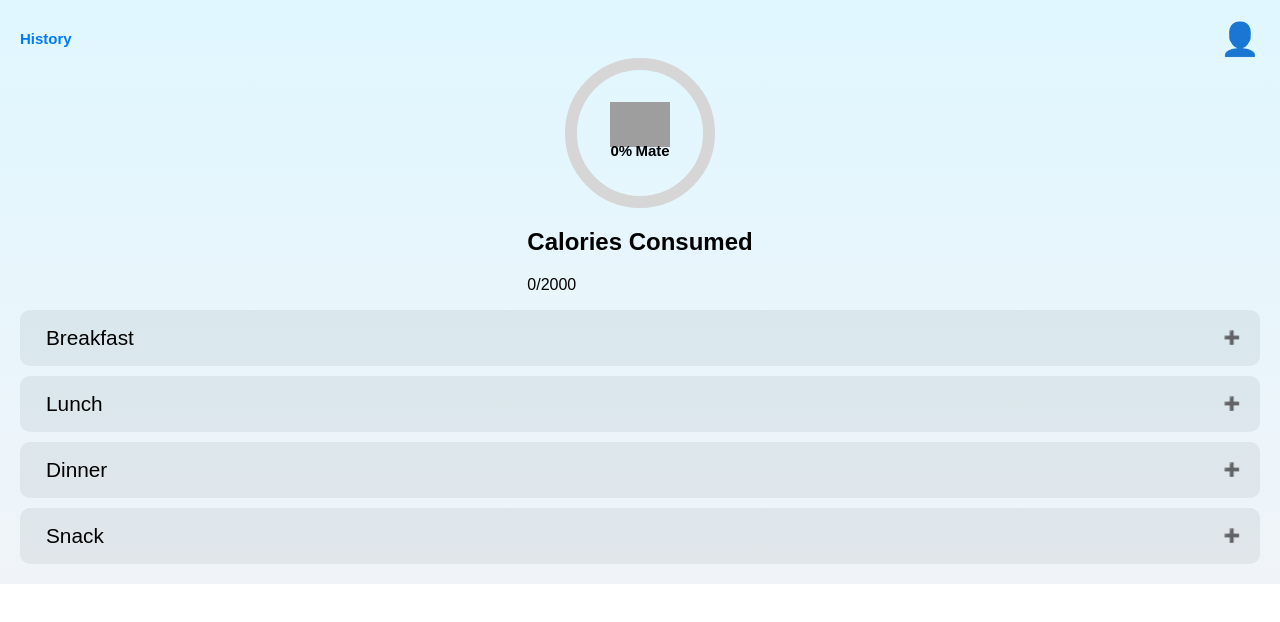
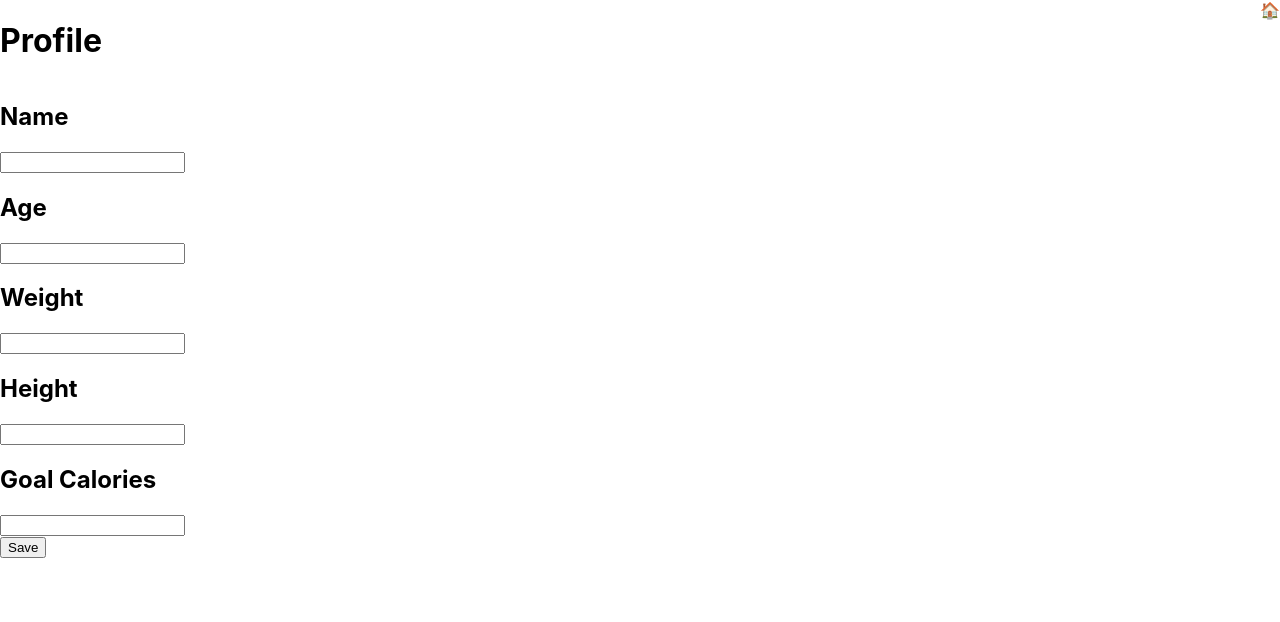
Before and after one commit to bavllymagid/Diet-Tracker, a React (Create React App) app: page /profile in a window 1280 px wide. Shown: the top 622 px of the page. Built offline with nearby package versions, Linux system fonts and the light colour scheme; grey boxes are pictures that could not be loaded.

Commit message:
[ADDED] profile page

```diff
--- a/src/App.js
+++ b/src/App.js
@@ -2,11 +2,18 @@
 import React from 'react';
 import DietTracker from './components/DietTracker';
 import { ToastContainer } from 'react-toastify';
+import { BrowserRouter as Router, Routes, Route } from 'react-router-dom';
+import ProfilePage from './components/ProfilePage';
 
 const App = () => {
   return (
     <div>
-      <DietTracker />
+      <Router>
+        <Routes>
+          <Route path="/" element={<DietTracker />} />
+          <Route path="/profile" element={<ProfilePage />} />
+        </Routes>
+      </Router>
       <ToastContainer />
     </div>
   );
--- a/src/components/DietTracker.js
+++ b/src/components/DietTracker.js
@@ -1,22 +1,38 @@
 // DietTracker.jsx
-import React, { useState, useEffect, useCallback } from 'react';
+import React, { useEffect, useReducer, useCallback } from 'react';
 import './DietTracker.css';
 import MealTimeItem from './items/MealTimeItem.js';
 import ProgressBar from './items/ProgressContainer.js';
 import { sumAllCalories } from './utils/DataStorage';
+import { useNavigate} from "react-router-dom";
+import { Button } from '@material-ui/core';
+import ProfilePage from './ProfilePage';
+
+
+const initialState = {
+  goal: localStorage.getItem('goal') || 2000,
+  consumed: 0,
+  percentage: 0
+};
+
+function reducer(state, action) {
+  switch (action.type) {
+    case 'update':
+      const consumedCalories = sumAllCalories(new Date().toISOString().split('T')[0]);
+      const consumedPercentage = (consumedCalories / state.goal) * 100;
+      return { ...state, consumed: consumedCalories, percentage: consumedPercentage };
+    default:
+      throw new Error();
+  }
+}
 
 const DietTracker = () => {
-  const goal = localStorage.getItem('goal') || 2000;
-
-  const [consumed, setConsumed] = useState(0);
-  const [percentage, setPercentage] = useState(0);
-
+  const navigate = useNavigate();
+  const handleClick = () => navigate('/profile');
+  const [state, dispatch] = useReducer(reducer, initialState);
   const updateConsumedCalories = useCallback(() => {
-    const consumedCalories = sumAllCalories(new Date().toISOString().split('T')[0]);
-    const consumedPercentage = (consumedCalories / goal) * 100;
-    setConsumed(consumedCalories);
-    setPercentage(consumedPercentage);
-  }, [goal]);
+    dispatch({ type: 'update' });
+  }, []);
 
   useEffect(() => {
     updateConsumedCalories();
@@ -26,15 +42,12 @@ const DietTracker = () => {
     <div className="diet-tracker">
       <header>
         <h1 className="history-text">History</h1>
-        <div className="profile-icon" onClick={() => {
-          // redirect to profile page
-          window.location.href = './ProfilePage.js';
-        }}>👤</div>
+        <Button className="profile-icon" onClick={handleClick}>👤</Button>
       </header>
-      <ProgressBar percentage={percentage} />
+      <ProgressBar percentage={state.percentage} />
       <div className="calories">
         <h2>Calories Consumed</h2>
-        <p>{consumed}/{goal}</p>
+        <p>{state.consumed}/{state.goal}</p>
       </div>
       <div className="meal-tracker">
         <MealTimeItem timeName='Breakfast' onMealChange={updateConsumedCalories} />
--- a/src/components/ProfilePage.js
+++ b/src/components/ProfilePage.js
@@ -0,0 +1,47 @@
+// this page contains your profile info and could be updated this page includes : your name, age, weight, height, and goal calories
+
+import React, { useState } from 'react';
+import './ProfilePage.css';
+
+const ProfilePage = () => {
+
+    const [name, setName] = useState(localStorage.getItem('name') || '');
+    const [age, setAge] = useState(localStorage.getItem('age') || '');
+    const [weight, setWeight] = useState(localStorage.getItem('weight') || '');
+    const [height, setHeight] = useState(localStorage.getItem('height') || '');
+    const [goal, setGoal] = useState(localStorage.getItem('goal') || '');
+
+    return (
+        <div className="profile-page">
+            <header>
+                <h1 className="profile-text">Profile</h1>
+                <div className="home-icon" onClick={() => {
+                    // redirect to home page
+                    window.location.href = './DietTracker.js';
+                }}>🏠</div>
+            </header>
+            <div className="profile-info">
+                <h2>Name</h2>
+                <input type="text" value={name} onChange={(e) => setName(e.target.value)} />
+                <h2>Age</h2>
+                <input type="text" value={age} onChange={(e) => setAge(e.target.value)} />
+                <h2>Weight</h2>
+                <input type="text" value={weight} onChange={(e) => setWeight(e.target.value)} />
+                <h2>Height</h2>
+                <input type="text" value={height} onChange={(e) => setHeight(e.target.value)} />
+                <h2>Goal Calories</h2>
+                <input type="text" value={goal} onChange={(e) => setGoal(e.target.value)} />
+            </div>
+            <button onClick={() => {
+                localStorage.setItem('name', name);
+                localStorage.setItem('age', age);
+                localStorage.setItem('weight', weight);
+                localStorage.setItem('height', height);
+                localStorage.setItem('goal', goal);
+                window.location.href = './DietTracker.js';
+            }}>Save</button>
+        </div>
+    );
+}
+
+export default ProfilePage;
--- a/src/components/items/ProgressBar.css
+++ b/src/components/items/ProgressBar.css
@@ -1,3 +1,29 @@
 .exceeded .CircularProgressbar-path {
-    stroke: red !important; /* Change the color of the progress bar to red */
-  }
+  stroke: red !important;
+  /* Change the color of the progress bar to red */
+}
+
+.CircularProgressbar-path{
+  transition: stroke-dashoffset 0.5s;
+
+}
+
+.text-container {
+  display: flex;
+  flex-direction: column;
+  align-items: center;
+  justify-content: space-between;
+  margin-bottom: 10px;
+  max-width: 100%;
+}
+
+.text-container span {
+  font-size: 12px;
+  font-weight: bold;
+  color: #000000;
+}
+
+.dog-img{
+  width: 3em;
+  padding: 0;
+}
--- a/src/components/items/ProgressContainer.js
+++ b/src/components/items/ProgressContainer.js
@@ -11,9 +11,9 @@ const ProgressBar = ({ percentage }) => {
         <div className="progress-container">
             <CircularProgressbarWithChildren value={percentage} className={progressBarClass}>
                 {/* Put any JSX content in here that you'd like. It'll be vertically and horizontally centered. */}
-                <img style={{ width: 60, marginTop: -5 }} src="https://i.imgur.com/b9NyUGm.png" alt="doge" />
-                <div style={{ fontSize: 12, marginTop: -5 }}>
-                    <span className='bar-text'>{percentage}%</span> {/* changed text to span */}
+                <img className='dog-img' src="https://i.imgur.com/b9NyUGm.png" alt="doge" />
+                <div className='text-container'>
+                    <span className='bar-text'>{parseFloat(percentage).toFixed(2)}%</span> {/* changed text to span */}
                     <span className='bar-text'> Mate</span> {/* changed text to span */}
                 </div>
             </CircularProgressbarWithChildren>
```
